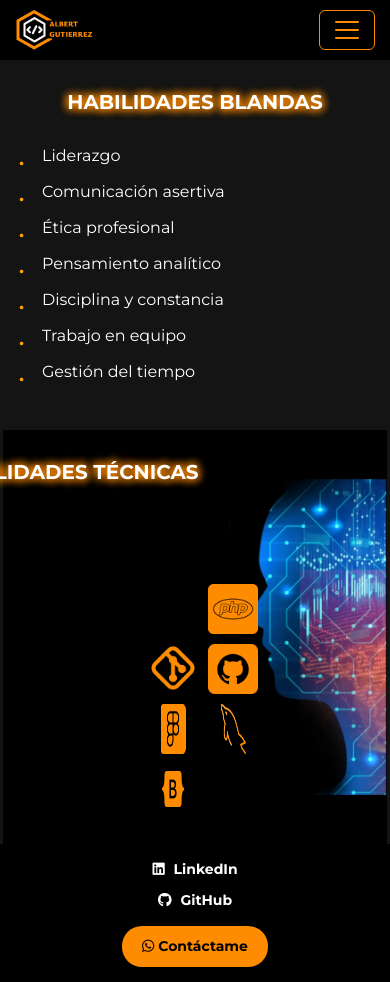
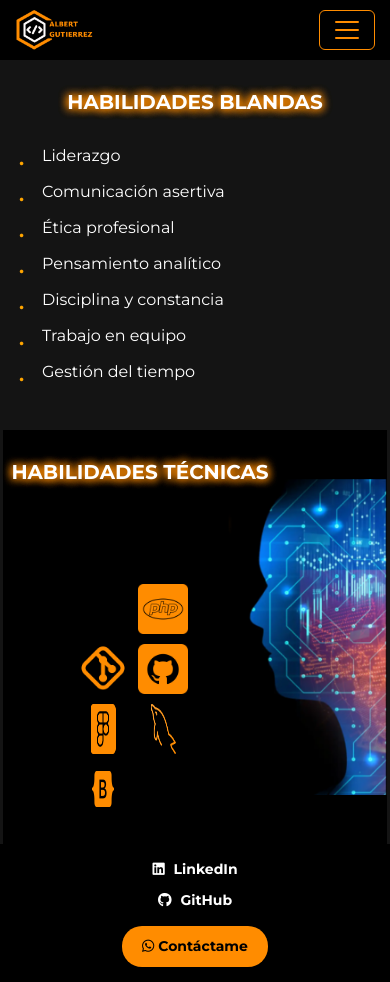
Before and after one commit to Albert-Gutierrez/portafolio-web-personal, a plain HTML site: page 3habilidades.html in a window 390 px wide. Drawn offline with nearby package versions, Linux system fonts and the light colour scheme.

Commit message:
Modifique los estilos del responsive para celulares en la seccion habilidades, modifique el ver documento en seccion estudios para subir las img de los documentos mostrados

```diff
--- a/css/style.css
+++ b/css/style.css
@@ -588,7 +588,6 @@ h1 {
 }
 
 /* ESTILOS SECCION HOBBIES-............................................................................................................... */
-/* ====== SECCIÓN HOBBIES ====== */
 #hobbies {
   background: var(--primary-color);
   padding: 40px 20px;
@@ -765,8 +764,8 @@ footer {
 
 
 
-/* MEDIA QUERIES - RESPONSIVE DESIGN -----------------------------------------------------------------------------------------------------*/
 
+/* MEDIA QUERIES - RESPONSIVE -----------------------------------------------------------------------------------------------------*/
 
 /* Tablets y pantallas medianas (768px - 1024px)------------------------------------------------- */
 @media (max-width: 1024px) {
@@ -921,9 +920,13 @@ footer {
     padding: 30px 15px;
   }
 
-  .habilidades-blandas h2,
-  .habilidades-tecnicas h2 {
+  .habilidades-blandas h2{
     font-size: 20px;
+  }
+
+  .habilidades-tecnicas h2{
+    font-size: 20px;
+    margin-left: -110px;
   }
 
   .habilidades-blandas li {
@@ -932,8 +935,9 @@ footer {
   }
 
   .habilidades-tecnicas .iconos {
-    grid-template-columns: repeat(2, 1fr);
+    grid-template-columns: repeat(3, 1fr);
     gap: 15px;
+     margin-left: 60px;
   }
 
   .habilidades-tecnicas img {
```
Also changed, not shown: 5estudios.html (+4 -5 lines).
